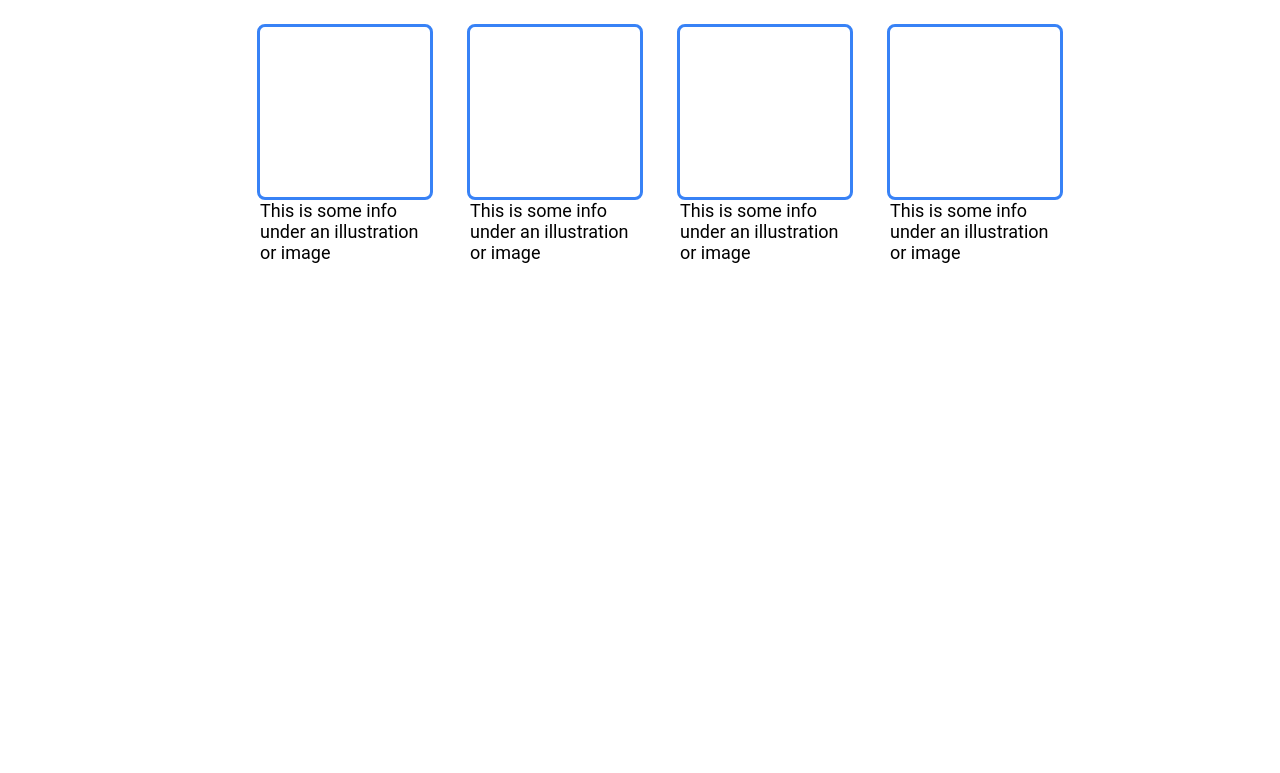
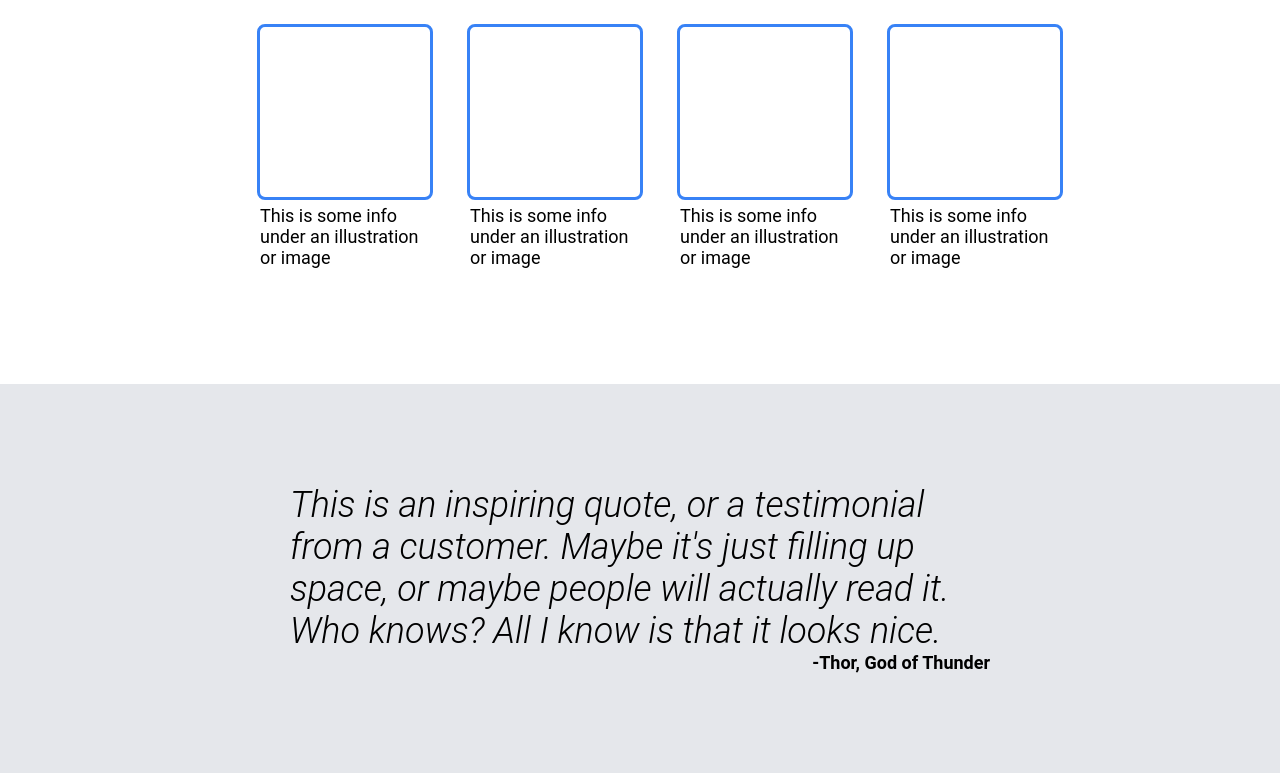
Before and after one commit to addmorebass/project-website, a plain HTML site: page index.html in a window 1280 px wide. Shown: the part 682-1455 px from the top of the page. Before the commit the page ends 1061 px from the top, so only its background shows below. Drawn offline with Linux system fonts and the light colour scheme.

Commit message:
Added testimonial section.

```diff
--- a/index.html
+++ b/index.html
@@ -61,5 +61,14 @@
         </ul>
       </li>
     </div>
+    <div class="testimonial">
+      <div class="quote">
+        This is an inspiring quote, or a testimonial from a customer. Maybe it's
+        just filling up space, or maybe people will actually read it. Who knows?
+        All I know is that it looks nice.
+        <span class="author">-Thor, God of Thunder</span>
+      </div>
+    </div>
+    <div class="cta-section"></div>
   </body>
 </html>
--- a/styles.css
+++ b/styles.css
@@ -72,7 +72,7 @@ body {
 
 .features h1 {
   font-size: 36px;
-  font-weight: extra-bold;
+  font-weight: 800;
   font-color: #1f2937;
   display: flex;
   justify-content: center;
@@ -101,6 +101,7 @@ body {
   border: solid;
   color: #3882f6;
   border-radius: 8px;
+  margin-bottom: 5px;
 }
 
 .box-info {
@@ -138,3 +139,29 @@ body {
   height: 300px;
   /* margin-right: 500px; */
 }
+
+.testimonial {
+  background-color: #e5e7eb;
+  padding-top: 100px;
+  padding-bottom: 100px;
+  display: flex;
+  justify-content: center;
+  align-items: center;
+  flex-direction: column;
+}
+
+.quote {
+  font-size: 36px;
+  font-weight: 300;
+  font-style: italic;
+  width: 700px;
+  display: flex;
+  flex-direction: column;
+}
+
+.author {
+  align-self: flex-end;
+  font-weight: 700;
+  font-size: 18px;
+  font-style: normal;
+}
```
